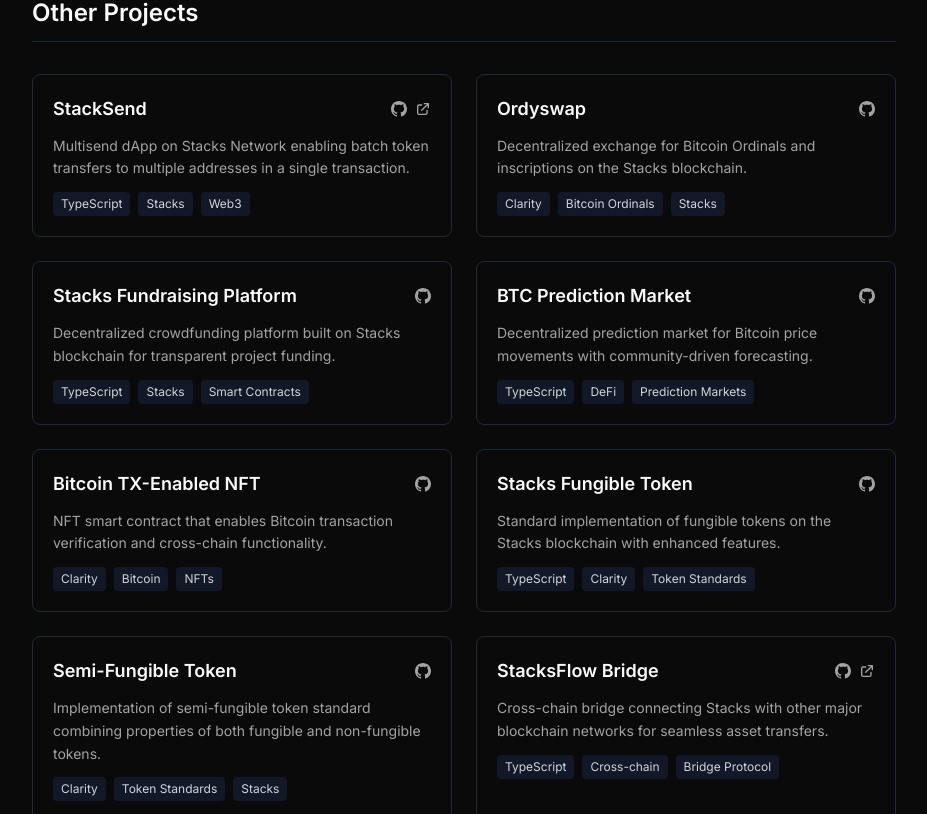
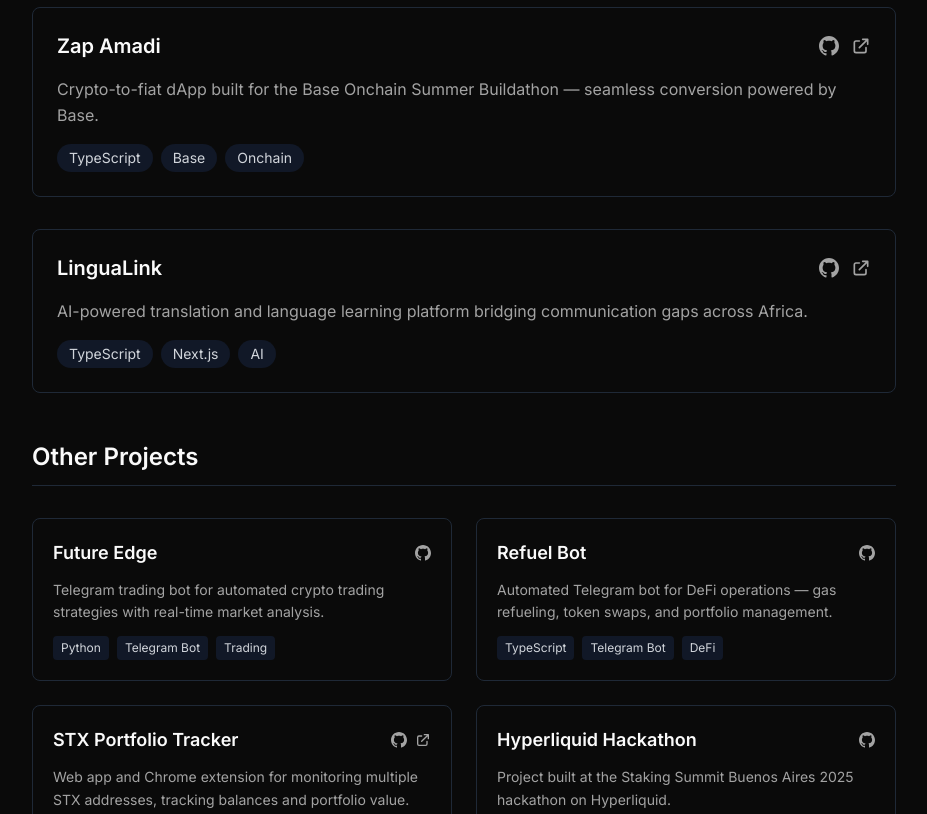
Before and after one commit to BernardOnuh/bernard-portfolio, a Next.js app: page /projects in a window 1280 px wide. Shown: the part 1026-1840 px from the top of the page, without its empty margins (176-1103 px from the left). Built offline with nearby package versions, Linux system fonts and the light colour scheme.

Commit message:
Add Bizflip, Aboki, LinguaLink, Zap Amadi, Future Edge, Refuel Bot projects; trim skills

```diff
--- a/src/app/about/page.tsx
+++ b/src/app/about/page.tsx
@@ -167,7 +167,7 @@ export default function About() {
             <div>
               <h3 className="text-lg font-medium text-foreground mb-4">Technical Skills</h3>
               <div className="flex flex-wrap gap-2">
-                {['Solidity', 'JavaScript', 'TypeScript', 'React', 'Next.js', 'Node.js', 'Python', 'Rust', 'Smart Contracts', 'EVM', 'Hardhat', 'Foundry', 'Ethers.js', 'Web3.js', 'The Graph', 'IPFS', 'REST APIs', 'GraphQL', 'Git', 'Docker', 'Tailwind CSS'].map((skill) => (
+                {['Solidity', 'JavaScript', 'TypeScript', 'React', 'Next.js', 'Node.js', 'Python', 'Smart Contracts', 'EVM', 'Hardhat', 'Foundry', 'Ethers.js', 'REST APIs', 'Git', 'Tailwind CSS'].map((skill) => (
                   <span key={skill} className="px-3 py-1.5 text-sm bg-card border border-theme rounded-full hover:border-accent/50 hover:text-accent transition-all duration-300 cursor-default">
                     {skill}
                   </span>
@@ -178,7 +178,7 @@ export default function About() {
             <div>
               <h3 className="text-lg font-medium text-foreground mb-4">Blockchain & Web3</h3>
               <div className="flex flex-wrap gap-2">
-                {['Ethereum', 'Polygon', 'Base', 'Stacks', 'LayerZero', 'Wormhole', 'DeFi', 'NFTs', 'DAOs', 'Cross-chain', 'Token Standards', 'Wallet Integration', 'dApp Development', 'Smart Contract Auditing'].map((skill) => (
+                {['Ethereum', 'Polygon', 'Base', 'Stacks', 'LayerZero', 'Wormhole', 'Hyperliquid', 'DeFi', 'Cross-chain', 'Token Standards', 'dApp Development'].map((skill) => (
                   <span key={skill} className="px-3 py-1.5 text-sm bg-card border border-theme rounded-full hover:border-accent/50 hover:text-accent transition-all duration-300 cursor-default">
                     {skill}
                   </span>
@@ -189,7 +189,7 @@ export default function About() {
             <div>
               <h3 className="text-lg font-medium text-foreground mb-4">Community & DevRel</h3>
               <div className="flex flex-wrap gap-2">
-                {['Developer Relations', 'Community Building', 'Technical Writing', 'Public Speaking', 'Workshop Facilitation', 'Event Planning', 'Developer Onboarding', 'Content Creation', 'Social Media', 'Discord', 'Telegram'].map((skill) => (
+                {['Developer Relations', 'Community Building', 'Technical Writing', 'Public Speaking', 'Workshop Facilitation', 'Developer Onboarding', 'Content Creation'].map((skill) => (
                   <span key={skill} className="px-3 py-1.5 text-sm bg-card border border-theme rounded-full hover:border-accent/50 hover:text-accent transition-all duration-300 cursor-default">
                     {skill}
                   </span>
@@ -200,7 +200,7 @@ export default function About() {
             <div>
               <h3 className="text-lg font-medium text-foreground mb-4">Tools</h3>
               <div className="flex flex-wrap gap-2">
-                {['VS Code', 'GitHub', 'Vercel', 'Notion', 'Figma', 'Postman', 'Remix IDE', 'MetaMask', 'Alchemy', 'Infura', 'Etherscan', 'Dune Analytics', 'Linux', 'Slack', 'Jira'].map((skill) => (
+                {['VS Code', 'GitHub', 'Vercel', 'Figma', 'Postman', 'Remix IDE', 'MetaMask', 'Alchemy', 'Etherscan'].map((skill) => (
                   <span key={skill} className="px-3 py-1.5 text-sm bg-card border border-theme rounded-full hover:border-accent/50 hover:text-accent transition-all duration-300 cursor-default">
                     {skill}
                   </span>
--- a/src/app/projects/page.tsx
+++ b/src/app/projects/page.tsx
@@ -1,6 +1,22 @@
 import Link from 'next/link'
 
 const projects = [
+  {
+    name: 'Aboki',
+    description: 'Crypto-to-fiat conversion platform enabling seamless swaps between digital assets and Nigerian Naira with real-time rates.',
+    tech: ['Next.js', 'TypeScript', 'DeFi', 'Payments'],
+    github: 'https://github.com/BernardOnuh/Aboki-V2-Frontend',
+    demo: '#',
+    featured: true
+  },
+  {
+    name: 'Bizflip',
+    description: 'Decentralized business marketplace platform with smart contract escrow for buying, selling, and flipping digital businesses.',
+    tech: ['Next.js', 'Solidity', 'Smart Contracts'],
+    github: 'https://github.com/BernardOnuh/Bizflip-Frontend',
+    demo: '#',
+    featured: true
+  },
   {
     name: 'STX Ramp',
     description: 'STX/USDC to NGN On-Ramp & Off-Ramp solution for seamless fiat-to-crypto conversion in Nigeria.',
@@ -10,88 +26,72 @@ const projects = [
     featured: true
   },
   {
+    name: 'Zap Amadi',
+    description: 'Crypto-to-fiat dApp built for the Base Onchain Summer Buildathon — seamless conversion powered by Base.',
+    tech: ['TypeScript', 'Base', 'Onchain'],
+    github: 'https://github.com/BernardOnuh/zap-Amadi',
+    demo: '#',
+    featured: true
+  },
+  {
+    name: 'LinguaLink',
+    description: 'AI-powered translation and language learning platform bridging communication gaps across Africa.',
+    tech: ['TypeScript', 'Next.js', 'AI'],
+    github: 'https://github.com/BernardOnuh/LinguaLink-New',
+    demo: '#',
+    featured: true
+  },
+  {
+    name: 'Future Edge',
+    description: 'Telegram trading bot for automated crypto trading strategies with real-time market analysis.',
+    tech: ['Python', 'Telegram Bot', 'Trading'],
+    github: 'https://github.com/BernardOnuh/futureTg',
+    demo: null,
+    featured: false
+  },
+  {
+    name: 'Refuel Bot',
+    description: 'Automated Telegram bot for DeFi operations — gas refueling, token swaps, and portfolio management.',
+    tech: ['TypeScript', 'Telegram Bot', 'DeFi'],
+    github: 'https://github.com/BernardOnuh/Hurryfibot',
+    demo: null,
+    featured: false
+  },
+  {
     name: 'STX Portfolio Tracker',
-    description: 'Web app and Chrome extension for monitoring multiple STX addresses, tracking balances and portfolio value with real-time data.',
+    description: 'Web app and Chrome extension for monitoring multiple STX addresses, tracking balances and portfolio value.',
     tech: ['JavaScript', 'Chrome Extension', 'Stacks API'],
     github: 'https://github.com/BernardOnuh/STX-Portfolio-Tracker',
     demo: 'https://stxportfoliotracker.vercel.app',
-    featured: true
+    featured: false
   },
   {
-    name: 'Stacks Lightning Swaps',
-    description: 'Bridge between Bitcoin Lightning Network and Stacks blockchain for instant, low-cost transactions.',
-    tech: ['TypeScript', 'Lightning Network', 'Stacks'],
-    github: 'https://github.com/BernardOnuh/stacks-lightning-swaps',
+    name: 'Hyperliquid Hackathon',
+    description: 'Project built at the Staking Summit Buenos Aires 2025 hackathon on Hyperliquid.',
+    tech: ['TypeScript', 'Hyperliquid', 'DeFi'],
+    github: 'https://github.com/BernardOnuh/hyperliquid-hackathon-ba-25',
     demo: null,
-    featured: true
+    featured: false
   },
   {
     name: 'StackSend',
-    description: 'Multisend dApp on Stacks Network enabling batch token transfers to multiple addresses in a single transaction.',
+    description: 'Multisend dApp on Stacks Network — batch token transfers to multiple addresses in one transaction.',
     tech: ['TypeScript', 'Stacks', 'Web3'],
     github: 'https://github.com/BernardOnuh/stacksend',
     demo: 'https://stacksend.xyz',
     featured: false
   },
   {
-    name: 'Ordyswap',
-    description: 'Decentralized exchange for Bitcoin Ordinals and inscriptions on the Stacks blockchain.',
-    tech: ['Clarity', 'Bitcoin Ordinals', 'Stacks'],
-    github: 'https://github.com/BernardOnuh/ordyswap',
-    demo: null,
-    featured: false
-  },
-  {
-    name: 'Stacks Fundraising Platform',
-    description: 'Decentralized crowdfunding platform built on Stacks blockchain for transparent project funding.',
-    tech: ['TypeScript', 'Stacks', 'Smart Contracts'],
-    github: 'https://github.com/BernardOnuh/Stacks-Fundraising',
-    demo: null,
-    featured: false
-  },
-  {
-    name: 'BTC Prediction Market',
-    description: 'Decentralized prediction market for Bitcoin price movements with community-driven forecasting.',
-    tech: ['TypeScript', 'DeFi', 'Prediction Markets'],
-    github: 'https://github.com/BernardOnuh/btc-prediction-market',
-    demo: null,
-    featured: false
-  },
-  {
-    name: 'Bitcoin TX-Enabled NFT',
-    description: 'NFT smart contract that enables Bitcoin transaction verification and cross-chain functionality.',
-    tech: ['Clarity', 'Bitcoin', 'NFTs'],
-    github: 'https://github.com/BernardOnuh/btc-tx-enabled-nft',
-    demo: null,
-    featured: false
-  },
-  {
-    name: 'Stacks Fungible Token',
-    description: 'Standard implementation of fungible tokens on the Stacks blockchain with enhanced features.',
-    tech: ['TypeScript', 'Clarity', 'Token Standards'],
-    github: 'https://github.com/BernardOnuh/stacks-fungible-token',
-    demo: null,
-    featured: false
-  },
-  {
-    name: 'Semi-Fungible Token',
-    description: 'Implementation of semi-fungible token standard combining properties of both fungible and non-fungible tokens.',
-    tech: ['Clarity', 'Token Standards', 'Stacks'],
-    github: 'https://github.com/BernardOnuh/semi-fungible-token',
-    demo: null,
-    featured: false
-  },
-  {
     name: 'StacksFlow Bridge',
-    description: 'Cross-chain bridge connecting Stacks with other major blockchain networks for seamless asset transfers.',
-    tech: ['TypeScript', 'Cross-chain', 'Bridge Protocol'],
+    description: 'Cross-chain bridge connecting Stacks with other blockchain networks for seamless asset transfers.',
+    tech: ['TypeScript', 'Cross-chain', 'Bridge'],
     github: 'https://github.com/BernardOnuh/stacksflow',
     demo: 'https://stacksbridge.vercel.app',
     featured: false
   },
   {
     name: 'StableFlow',
-    description: 'Stablecoin liquidity protocol providing yield farming and automated market making on Stacks.',
+    description: 'Stablecoin liquidity protocol with yield farming and automated market making on Stacks.',
     tech: ['JavaScript', 'DeFi', 'AMM'],
     github: 'https://github.com/BernardOnuh/stable-flow',
     demo: 'https://stable-flow.vercel.app',
```
